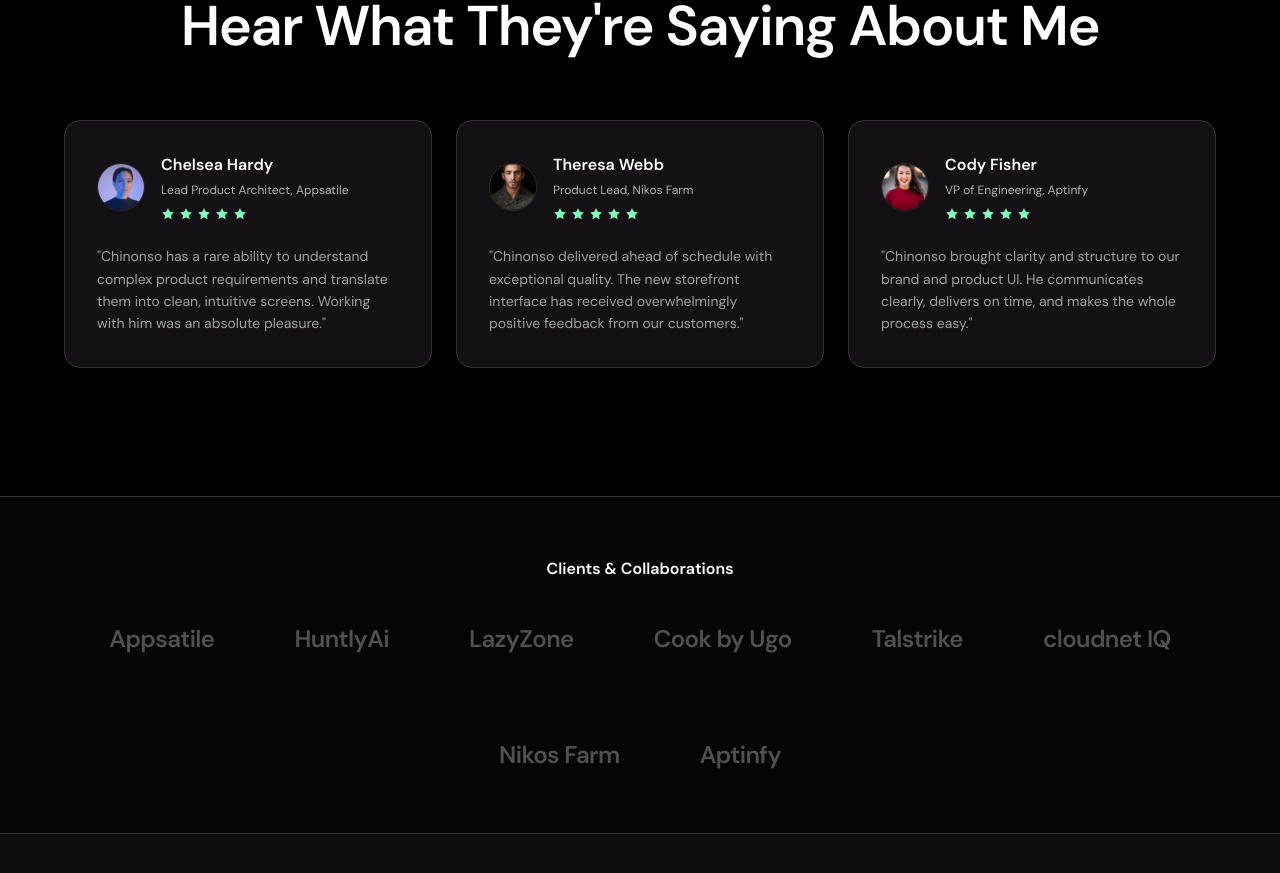
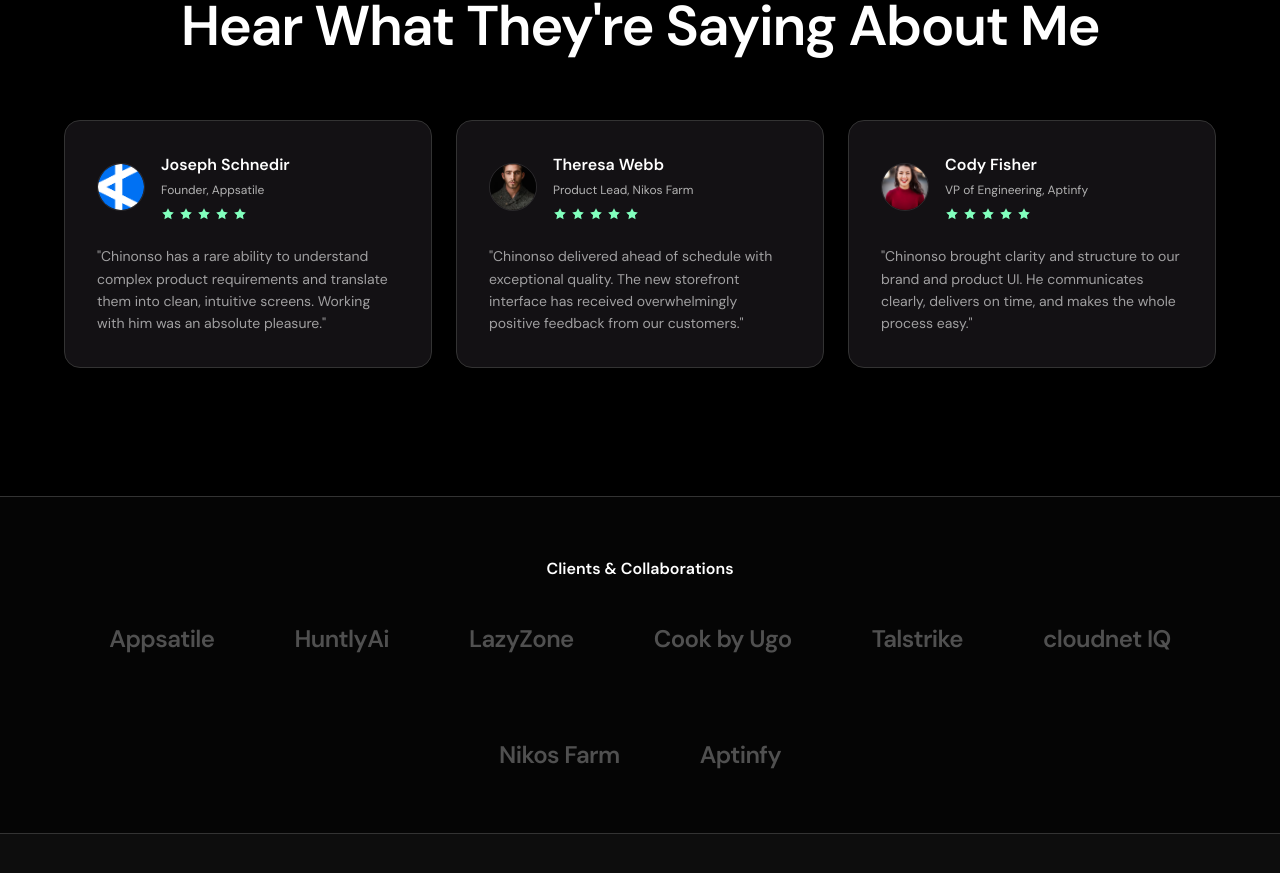
Before and after one commit to Manlikenonso1/Myportfolio, a React (Vite) app: page /projects in a window 1280 px wide. Shown: the part 7335-8208 px from the top of the page. Built offline with nearby package versions, Linux system fonts and the light colour scheme.

Commit message:
Update Appsatile partner testimonial to founder Joseph Schnedir with logo

```diff
--- a/src/components/sections/Testimonials.jsx
+++ b/src/components/sections/Testimonials.jsx
@@ -3,9 +3,9 @@
 const testimonials = [
   {
     quote: "Chinonso made an immediate difference on our product team. In just six weeks, he simplified our key user journeys and made our entire app easier to use. A thoughtful, talented designer.",
-    name: "Sarah Jenkins",
-    role: "VP of Product, Appsatile",
-    avatar: "/avatar1.jpg"
+    name: "Joseph Schnedir",
+    role: "Founder, Appsatile",
+    avatar: "/appsatile-logo.png"
   },
   {
     quote: "His attention to detail is remarkable. He didn't just hand off pretty mockups. He gave our engineering team clean components and clear specs that were a joy to build with.",
--- a/src/pages/ProjectDetails.jsx
+++ b/src/pages/ProjectDetails.jsx
@@ -39,7 +39,7 @@
         }
       ],
       reviews: [
-        { name: "Jerome Bell", role: "VP of Product, Appsatile", text: "Chinonso built a clean, intuitive design system for us. It made handing work over to our engineers effortless and noticeably sped up our release cycles." },
+        { name: "Joseph Schnedir", role: "Founder, Appsatile", avatar: "/appsatile-logo.png", text: "Chinonso built a clean, intuitive design system for us. It made handing work over to our engineers effortless and noticeably sped up our release cycles." },
         { name: "Dianne Russell", role: "Engineering Director", text: "Chinonso organized our Figma components and design tokens so clearly that our front-end team was able to build pages in half the usual time." },
         { name: "Shane Collier", role: "Co-Founder & CTO", text: "He has an incredible eye for detail and structure. Working with his components made building and maintaining our screens a breeze." }
       ]
@@ -496,9 +496,17 @@
                  <FadeIn key={i} delay={i * 0.1}>
                    <div className="bg-[var(--card)] p-8 rounded-2xl border border-[var(--border)] h-full">
                       <div className="flex gap-4 items-center mb-6">
-                        <div className="w-12 h-12 rounded bg-[#0a0a0a] border border-[var(--border)] flex items-center justify-center font-bold text-white/30 text-[14px]">
-                          {quote.name.split(' ').map(n=>n[0]).join('')}
-                        </div>
+                        {quote.avatar ? (
+                          <img
+                            src={quote.avatar}
+                            alt={quote.name}
+                            className="w-12 h-12 rounded-full object-cover border border-[var(--border)] bg-white/5"
+                          />
+                        ) : (
+                          <div className="w-12 h-12 rounded bg-[#0a0a0a] border border-[var(--border)] flex items-center justify-center font-bold text-white/30 text-[14px]">
+                            {quote.name.split(' ').map(n=>n[0]).join('')}
+                          </div>
+                        )}
                         <div>
                           <div className="font-['DM_Sans'] font-bold text-white text-[16px]">{quote.name}</div>
                           <div className="text-[12px] text-[var(--muted)] mt-1">{quote.role}</div>
--- a/src/pages/Projects.jsx
+++ b/src/pages/Projects.jsx
@@ -129,7 +129,7 @@
         {/* Testimonials Grid */}
         <div className="grid grid-cols-1 md:grid-cols-3 gap-6">
           {[
-            { name: "Chelsea Hardy", role: "Lead Product Architect, Appsatile", avatar: "/avatar1.jpg", text: "Chinonso has a rare ability to understand complex product requirements and translate them into clean, intuitive screens. Working with him was an absolute pleasure." },
+            { name: "Joseph Schnedir", role: "Founder, Appsatile", avatar: "/appsatile-logo.png", text: "Chinonso has a rare ability to understand complex product requirements and translate them into clean, intuitive screens. Working with him was an absolute pleasure." },
             { name: "Theresa Webb", role: "Product Lead, Nikos Farm", avatar: "/avatar2.jpg", text: "Chinonso delivered ahead of schedule with exceptional quality. The new storefront interface has received overwhelmingly positive feedback from our customers." },
             { name: "Cody Fisher", role: "VP of Engineering, Aptinfy", avatar: "/avatar3.jpg", text: "Chinonso brought clarity and structure to our brand and product UI. He communicates clearly, delivers on time, and makes the whole process easy." }
           ].map((quote, i) => (
```
Also changed, not shown: public/appsatile-logo.png (added).
